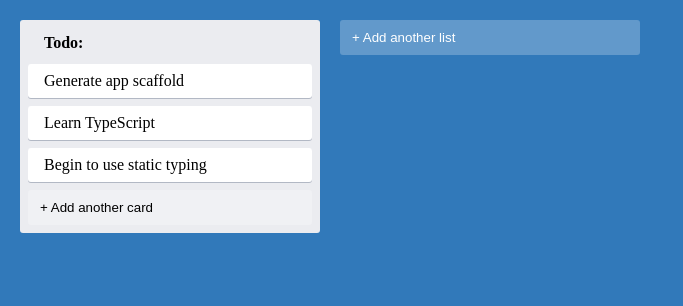
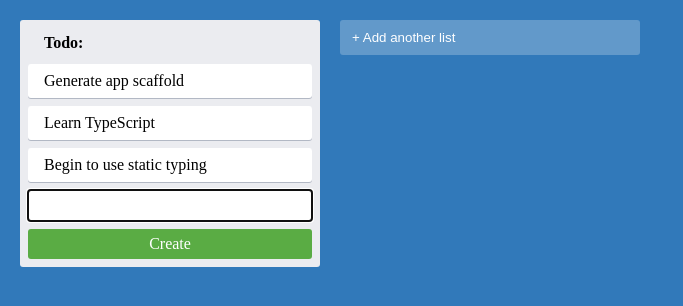
Before and after one commit to thejsdeveloper/trello-clone, a React (Create React App) app: page / in a window 1280 px wide. Both pictures are taken after a click on the button "+ Add another card". Shown: the top 306 px of the page, without its empty margins (0-683 px from the left). Built offline with nearby package versions, Linux system fonts and the light colour scheme.

Commit message:
adding useFocus hook to input

```diff
--- a/src/AddNewItem.tsx
+++ b/src/AddNewItem.tsx
@@ -1,4 +1,5 @@
 import React, { useState } from "react";
+import { NewItemForm } from "./NewItemForm";
 import { AddItemButton } from "./styles";
 
 type AddNewItemProps = {
@@ -11,6 +12,14 @@ export const AddNewItem = ({ onAdd, text, dark = false }: AddNewItemProps) => {
   const [showForm, setShowForm] = useState<boolean>(false);
 
   if (showForm) {
+    return (
+      <NewItemForm
+        onAdd={(text) => {
+          onAdd(text);
+          setShowForm(false);
+        }}
+      />
+    );
   }
 
   return (
--- /dev/null
+++ b/src/NewItemForm.tsx
@@ -0,0 +1,23 @@
+import React, { useState } from "react";
+import { NewItemButton, NewItemFormContainer, NewItemInput } from "./styles";
+import { useFocus } from "./util/useFocus";
+
+type NewItemFormType = {
+  onAdd(text: string): void;
+};
+
+export const NewItemForm = ({ onAdd }: NewItemFormType) => {
+  const [text, setText] = useState("");
+  const inputRef = useFocus();
+
+  return (
+    <NewItemFormContainer>
+      <NewItemInput
+        ref={inputRef}
+        value={text}
+        onChange={(event) => setText(event.target.value)}
+      />
+      <NewItemButton onClick={() => onAdd(text)}>Create</NewItemButton>
+    </NewItemFormContainer>
+  );
+};
--- a/src/styles.ts
+++ b/src/styles.ts
@@ -55,3 +55,30 @@ export const AddItemButton = styled.button<AddItemButtonProps>`
   transition: background 85ms ease-in;
   color: ${(props) => (props.dark ? "#000" : "#fff")};
 `;
+
+export const NewItemFormContainer = styled.div`
+  max-width: 300px;
+  width: 100%,
+  display: flex;
+  flex-direction: column;
+  align-items: flex-start;
+`;
+
+export const NewItemButton = styled.div`
+  background-color: #5aac44;
+  border-radius: 3px;
+  border: none;
+  box-shadow: none;
+  color: #fff;
+  padding: 6px 12px;
+  text-align: center;
+`;
+
+export const NewItemInput = styled.input`
+  border-radius: 3px;
+  border: none;
+  box-shadow: #091e4240 0px 1px 0px 0px;
+  margin-bottom: 0.5rem;
+  padding: 0.5rem 1rem;
+  width: 100%;
+`;
--- /dev/null
+++ b/src/util/useFocus.ts
@@ -0,0 +1,11 @@
+import { useEffect, useRef } from "react";
+
+export const useFocus = () => {
+  const ref = useRef<HTMLInputElement>(null);
+
+  useEffect(() => {
+    ref.current?.focus();
+  }, []);
+
+  return ref;
+};
```
